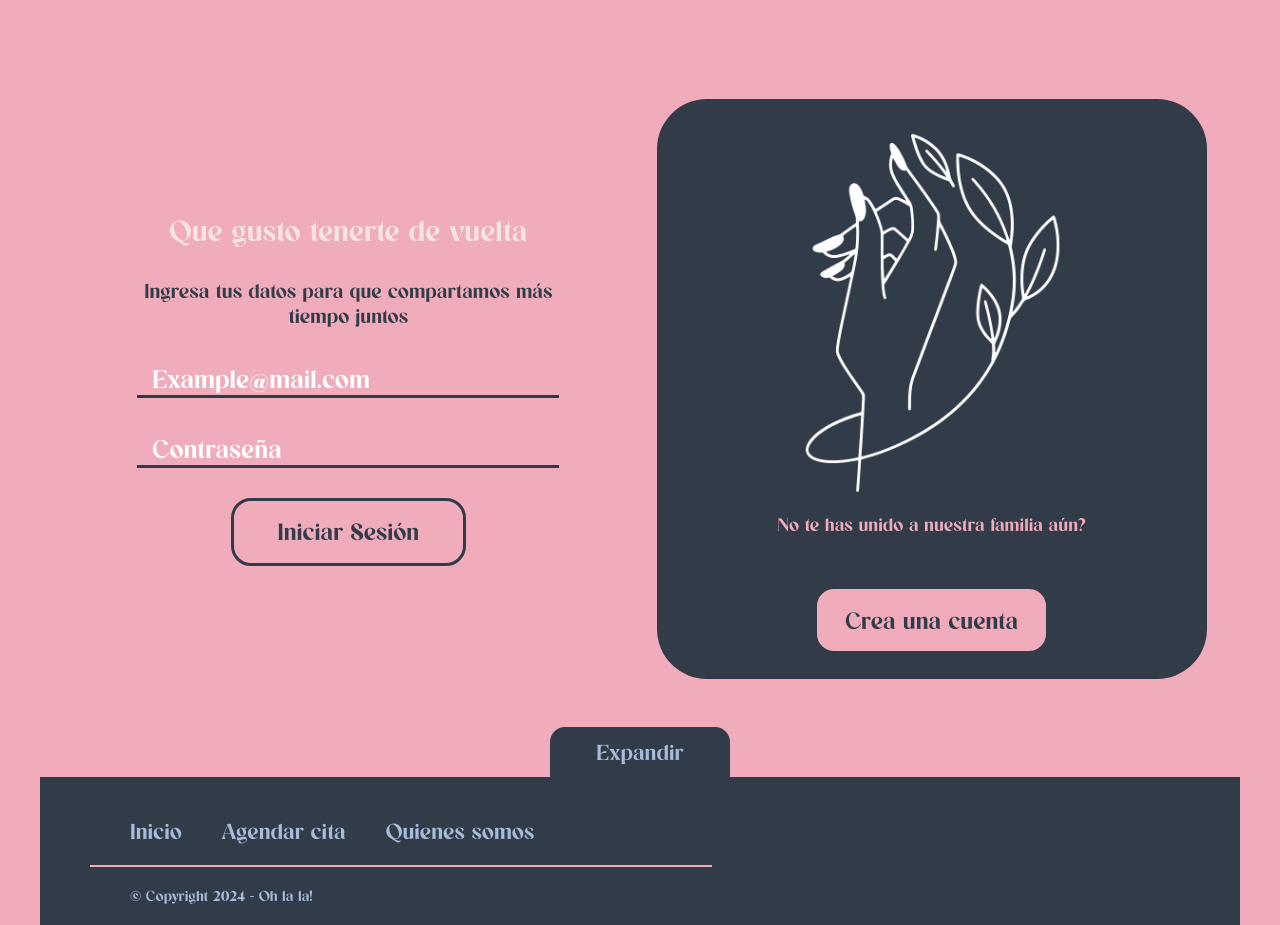
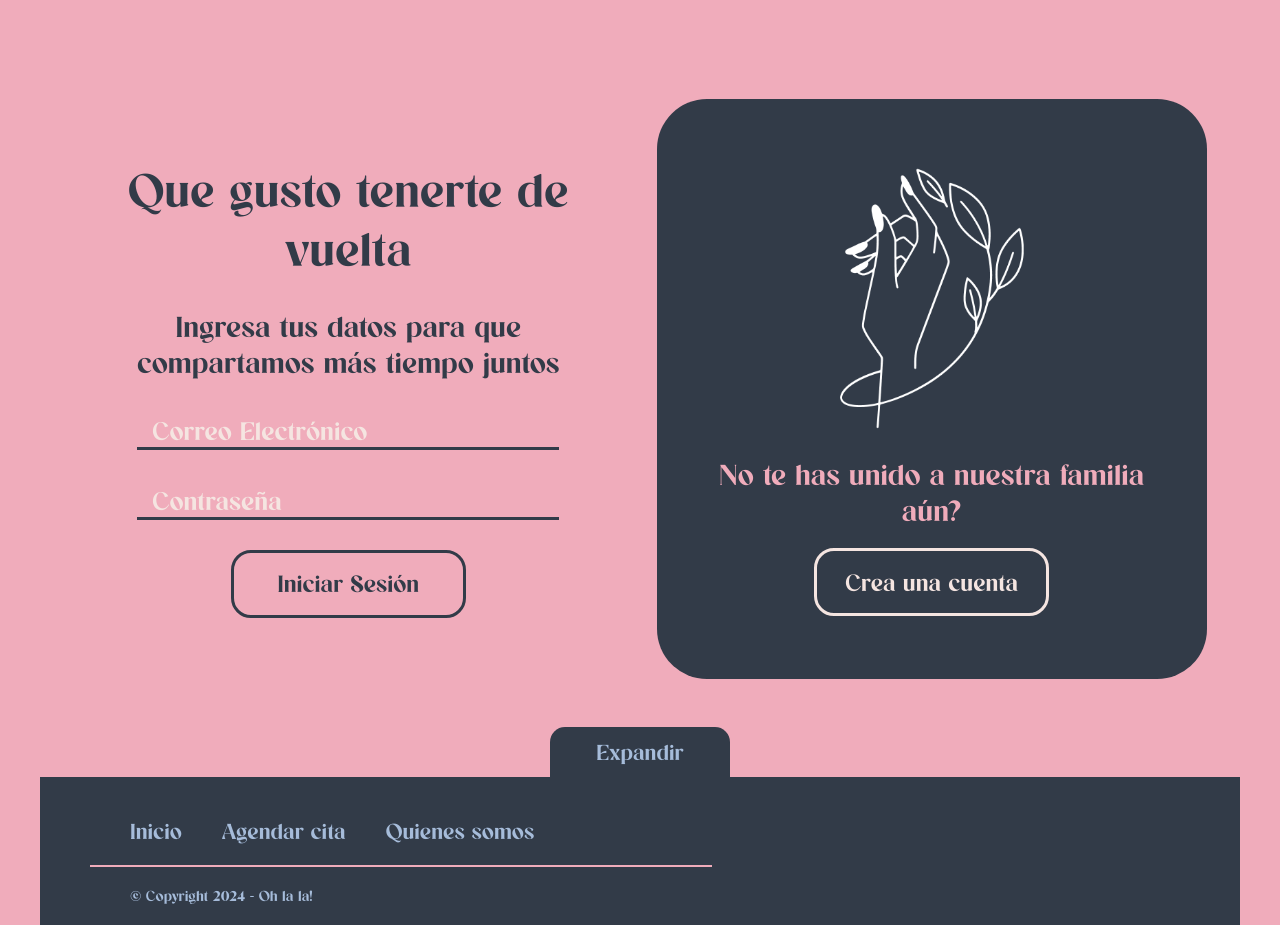
Before and after one commit to luisjuarezve/proyectoOhlala, a Django app: page /account/login/ in a window 1280 px wide. Shown: the part 96-1021 px from the top of the page. Run offline with Django 5.2, Linux system fonts and the light colour scheme.

Commit message:
fix login and register styles

```diff
--- a/ohlala/account_manager/templates/account_manager/login.html
+++ b/ohlala/account_manager/templates/account_manager/login.html
@@ -1,13 +1,13 @@
 {% extends "ohlala_app/index.html" %}
 {% load static %}
-{% block title %} Registro {% endblock %}
+{% block title %} Inicio de sesión {% endblock %}
 {% block content %}
 <div class="login-wrap">
     <form method="post" class="login-card" action="{% url "form_login" %}">
         {% csrf_token %}
-        <h1 class="login-title light">Que gusto tenerte de vuelta</h1>
+        <h1 class="login-title">Que gusto tenerte de vuelta</h1>
         <h2 class="login-subtitle grey">Ingresa tus datos para que compartamos más tiempo juntos</h2>
-            <input class="login-field" type="email" name="correo_electronico" id="" placeholder="Example@mail.com" required>
+            <input class="login-field" type="email" name="correo_electronico" id="" placeholder="Correo Electrónico" required>
             <input class="login-field" type="password" name="contrasena" id="" placeholder="Contraseña" required>
         <button type="submit" class="login-button">Iniciar Sesión</button>
     </form>
@@ -15,8 +15,8 @@
         <div class="icons">
             <img class="icons-img-login" src="{% static "img/mano_logo_blanco.png" %}">
         </div>
-        <p class="login-para .display-heading-semi-bold-h1 pink">No te has unido a nuestra familia aún?</p>
-        <a class="login-button" href="{% url "signup" %}">Crea una cuenta</a>
+        <p class="login-subtitle pink">No te has unido a nuestra familia aún?</p>
+        <a class="sign-login-button" href="{% url "signup" %}">Crea una cuenta</a>
     </div>
 </div>
 {% endblock %}
--- a/ohlala/account_manager/templates/account_manager/signup.html
+++ b/ohlala/account_manager/templates/account_manager/signup.html
@@ -17,7 +17,7 @@
                 <input class="signup-field" type="date" name="fecha_nacimiento" id="" required>
                 <input class="signup-field" type="text" name="telefono" id="" placeholder="Celular" required>
             </div>
-            <input class="signup-field" type="email" name="correo_electronico" id="" placeholder="Correo Electronico" required>
+            <input class="signup-field" type="email" name="correo_electrónico" id="" placeholder="Correo Electronico" required>
             <div class="signup-field-double">
                 <input class="signup-field" type="password" name="contrasena" id="" placeholder="Clave" required>
                 <input class="signup-field" type="password" name="" id="" placeholder="Confirmar Clave" required>
@@ -29,7 +29,7 @@
         <div class="icons">
             <img src="{% static "img/nail_polish.png" %}">
         </div>
-        <p class="signup-para">Ya te encuentras registrado?</p>
+        <h1 class="signup-title">Ya te encuentras registrado?</h1>
         <a class="login-button" href="{% url "login" %}">Iniciar sesión</a>
     </div>
 </div>
--- a/ohlala/ohlala/static/css/LuisJuarez.css
+++ b/ohlala/ohlala/static/css/LuisJuarez.css
@@ -529,7 +529,6 @@ footer span {
     flex-direction: column;
     justify-content: center;
     align-items: center;
-    gap: 50px;
 }
 
 .icons {
@@ -614,7 +613,6 @@ footer span {
     border: none;
     border-bottom: solid 3px #323B48;
     flex: none;
-    color: #FFFFFF;
 }
 
 .login-field::placeholder {
@@ -654,7 +652,7 @@ footer span {
     flex-direction: column;
     justify-content: center;
     align-items: center;
-    gap: 50px;
+    gap: 20px;
     background: #323B48;
 }
 
--- a/ohlala/ohlala/static/css/luisGarrillo.css
+++ b/ohlala/ohlala/static/css/luisGarrillo.css
@@ -7,6 +7,10 @@
 * {
   font-family: meditative;
   font-weight: 100;
+}
+
+body {
+  color:#323B48;
 }
 /*
     Quienes somos
@@ -527,6 +531,66 @@
   }
 
   .signup-title {
-    font-size: 40px;
+    font-size: 35px;
     font-weight: 100;
+    width: 420px;
   }
+
+  .signup-subtitle {
+    font-size: 25px;
+  }
+
+  .signup-button {
+    font-size: 30px;
+  }
+
+  .signup-card-login {
+    gap: 20px;
+  }
+
+/*
+  fix login
+*/
+
+  .login-title {
+    font-size: 52px;
+  }
+
+  .login-subtitle {
+    font-size: 32px;
+  }
+
+  .login-field {
+    color: #323B48;
+  }
+
+  .login-field::placeholder {
+    color: #F5E5E1;
+  }
+
+  .sign-login-button {
+    box-sizing: border-box;
+    width: 235px;
+    text-align: center;
+    padding-top: 16.5px;
+    padding-bottom: 16.5px;
+    border: solid 3px #F5E5E1;
+    border-radius: 20px;
+    color: #F5E5E1;
+    font-size: 26px;
+  }
+
+  .sign-login-button:hover {
+    transition: 0.2s;
+    background-color: #F5E5E1;
+    cursor: pointer;
+    color: #323B48
+  }
+
+  .icons-img-login {
+    height: 275px;
+  }
+
+  /*
+    nav
+  */
```
